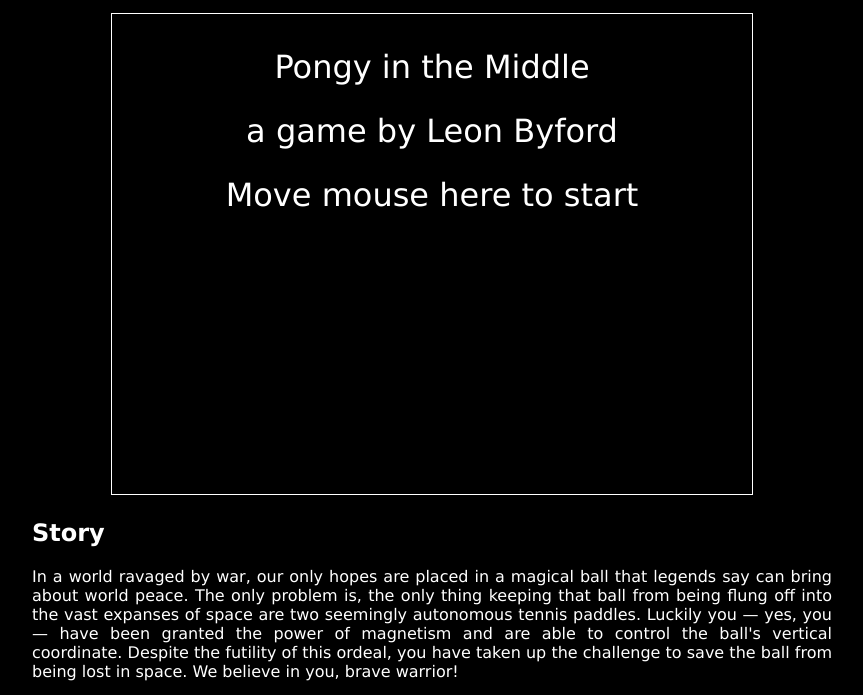
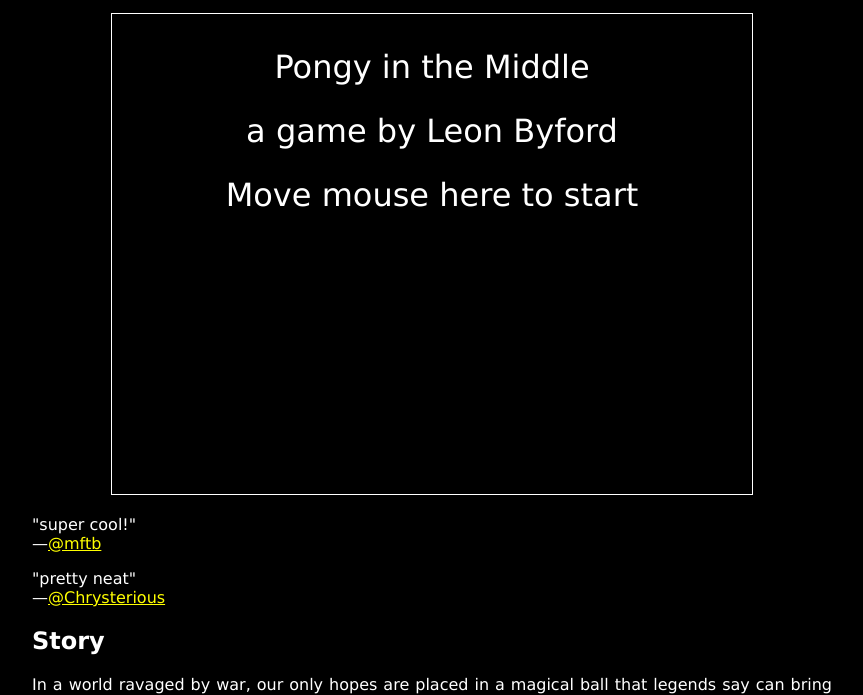
Before and after one commit to ldjb/pongy, a plain HTML site: page index.html in a window 1280 px wide. Shown: the part 92-787 px from the top of the page, without its empty margins (208-1071 px from the left). Drawn offline with nearby package versions, Linux system fonts and the light colour scheme.

Commit message:
add quotes

```diff
--- a/index.html
+++ b/index.html
@@ -10,6 +10,9 @@
 <div id="byline">a game by <a href="http://ldjb.uk/" target="_blank">Leon Byford</a> for <a href="http://ludumdare.com/compo/minild-58/?uid=49736" target="_blank">Mini LD #58</a></div>
 
 <iframe src="game.html" width="640" height="480" scrolling="no" allowfullscreen></iframe>
+
+<p>"super cool!"<br>—<a href="https://twitter.com/mftb" target="_blank">@mftb</a></p>
+<p>"pretty neat"<br>—<a href="https://twitter.com/Chrysterious" target="_blank">@Chrysterious</a></p>
 
 <h2>Story</h2>
 <p>In a world ravaged by war, our only hopes are placed in a magical ball that legends say can bring about world peace. The only problem is, the only thing keeping that ball from being flung off into the vast expanses of space are two seemingly autonomous tennis paddles. Luckily you — yes, you — have been granted the power of magnetism and are able to control the ball's vertical coordinate. Despite the futility of this ordeal, you have taken up the challenge to save the ball from being lost in space. We believe in you, brave warrior!</p>
```
